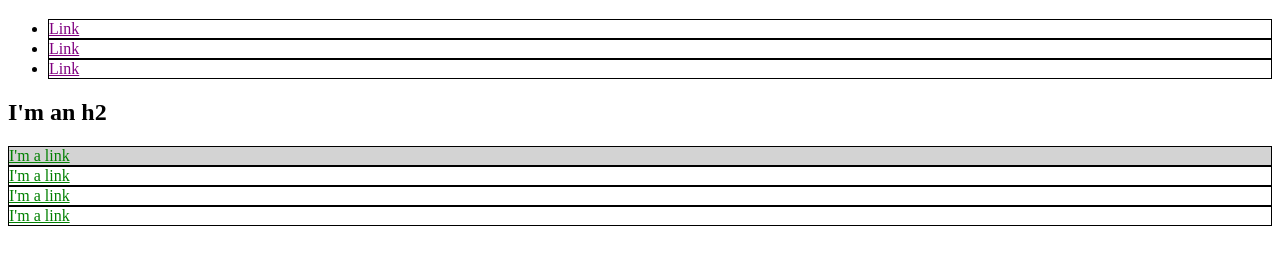
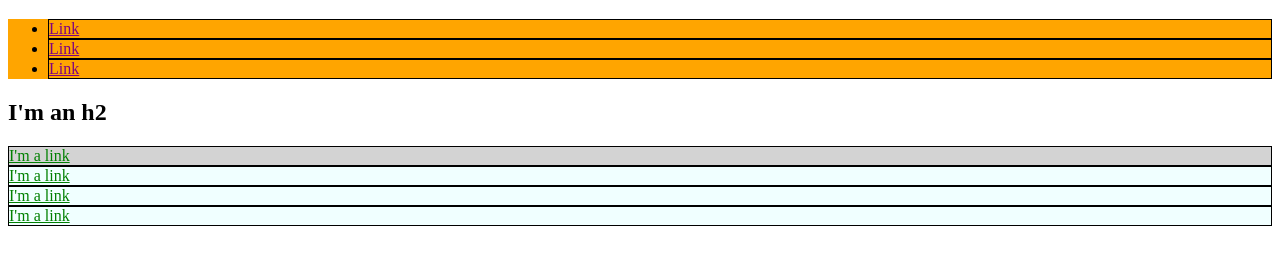
Before and after one commit to trayharrington/trayharrington.github.io, a plain HTML site: page index.html in a window 1280 px wide. Shown: the part 61-326 px from the top of the page. Drawn offline with Linux system fonts and the light colour scheme.

Commit message:
Add additional exercise styling

```diff
--- a/index.html
+++ b/index.html
@@ -17,17 +17,24 @@
       #exec-bio {
         background-color: lightgray;
       }
+      #exer-example{
+        background-color: orange;
+      }
       .bio-box {
         border: 1px solid black;
+      }
+      .exer-example-2 {
+        background-color: azure;
       }
       .bio-box a {
         color: green;
       }
+
     </style>
   </head>
   <body>
     <h1>I'm an h1</h1>
-    <ul>
+    <ul id="exer-example">
       <li>
         <a href="https://example.com/">Link</a>
       </li>
@@ -39,16 +46,16 @@
       </li>
     </ul>
     <h2>I'm an h2</h2>
-    <div id="exec-bio" class="bio-box">
+    <div id="exec-bio" class="bio-box exer-example-2">
       <a href="https://example.com/">I'm a link</a>
     </div>
-    <div class="bio-box">
+    <div class="bio-box exer-example-2">
       <a href="https://example.com/">I'm a link</a>
     </div>
-    <div class="bio-box">
+    <div class="bio-box exer-example-2">
       <a href="https://example.com/">I'm a link</a>
     </div>
-    <div class="bio-box">
+    <div class="bio-box exer-example-2">
       <a href="https://example.com/">I'm a link</a>
     </div>
   </body>
```
